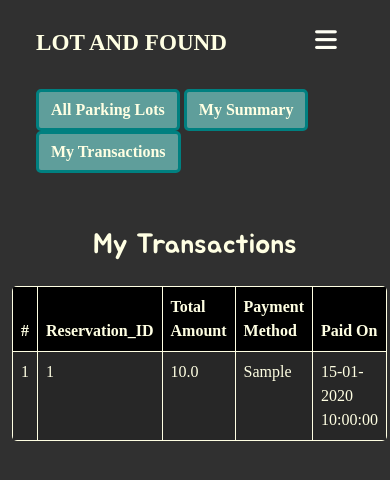
After one commit to priyal-pandey/vehicle-parking-app, a Flask app: page /transaction-history in a window 390 px wide. The commit adds this page. Shown: the top 480 px of the page. Run offline with Flask 3, Linux system fonts and the light colour scheme; a user stored in the database is signed in; tables that the repository leaves empty hold one stand-in row (values such as "Sample post"); some libraries are stand-ins or nearby versions; some web fonts are replaced.

Commit message:
Milestone-VP Responsive-UI

```diff
--- a/routes.py
+++ b/routes.py
@@ -316,12 +316,6 @@ def view_users():
     users = User.query.all()
     return render_template("admin/view_users.html", users = users)
 
-
-@app.route('/admin/search')
-@admin_required
-def search():
-    return render_template("admin/admin_search.html")
-
 @app.route('/admin/view-parking-records')
 @admin_required
 def admin_view_parking():
@@ -390,6 +384,9 @@ def payment(p_id):
     reservation = Reserve.query.get(payment.reserve_id)
 
     if request.method == 'POST':
+        pay_method = request.form.get('method')
+        payment.transaction_date = datetime.now()
+        payment.payment_method = pay_method
         reservation.is_ongoing = False
         spot = Spot.query.get(reservation.spot_id)
         spot.status = 'a'
@@ -404,3 +401,9 @@ def view_summary():
     user = User.query.get(session["user_id"])
     history = Reserve.query.filter_by(user_id = user.user_id).all()
     return render_template('user/user_summary.html', history = history)
+
+@app.route('/transaction-history')
+def transaction_history():
+    user = User.query.get(session["user_id"])
+    transactions = transactions = db.session.query(Payment).join(Reserve, Payment.reserve_id == Reserve.reserve_id).filter(Reserve.user_id == user.user_id).all()
+    return render_template('user/transaction_history.html', transactions = transactions)
--- a/templates/base.html
+++ b/templates/base.html
@@ -81,5 +81,7 @@
     {% endblock %}
 
     <script src="https://cdn.jsdelivr.net/npm/bootstrap@5.3.7/dist/js/bootstrap.bundle.min.js" integrity="sha384-ndDqU0Gzau9qJ1lfW4pNLlhNTkCfHzAVBReH9diLvGRem5+R9g2FzA8ZGN954O5Q" crossorigin="anonymous"></script>
+{% block script %}
+    {% endblock %}
 </body>
 </html>
--- /dev/null
+++ b/templates/user/transaction_history.html
@@ -0,0 +1,31 @@
+{% extends "base.html" %}
+{% block title %}Transaction History{% endblock %}
+{% block content %}
+{% include "user/user_nav.html" with context %}
+<div class="container my-5">
+<h1 class="display-6 my-display my-4">My Transactions</h1>
+<table class="table my-table table-hover">
+  <thead>
+    <tr>
+      <th scope="col">#</th>
+      <th scope="col">Reservation_ID</th>
+      <th scope="col">Total Amount</th>
+      <th scope="col">Payment Method</th>
+      <th scope="col">Paid On</th>
+
+    </tr>
+  </thead>
+  <tbody>
+    {% for record in transactions|reverse %}
+    <tr>
+      <td scope="row">{{record.payment_id}}</td>
+      <td>{{record.reserve_id}}</td>
+      <td scope="row">{{record.total_amt}}</td>
+      <td scope="row">{{record.payment_method}}</td>
+      <td>{{record.transaction_date.strftime('%d-%m-%Y %H:%M:%S')}}</td>
+    </tr>
+   {% endfor %}
+  </tbody>
+</table>
+</div>
+{% endblock %}
--- a/templates/user/user_nav.html
+++ b/templates/user/user_nav.html
@@ -1,6 +1,7 @@
 <nav class="pt-3 pb-2 px-4 mb-3 my-nav">
     <div class="container-fluid">
         <a class="btn my-btn" href="{{url_for('home')}}">All Parking Lots</a>
-        <a class="btn my-btn" href="{{url_for('view_summary')}}">Summary</a>
+        <a class="btn my-btn" href="{{url_for('view_summary')}}">My Summary</a>
+        <a class="btn my-btn" href="{{url_for('transaction_history')}}">My Transactions</a>
     </div>
 </nav>
```
Also changed, not shown: api.py (added, +12 -0 lines), templates/user/payment.html (+10 -2 lines), instance/db.sqlite3.
